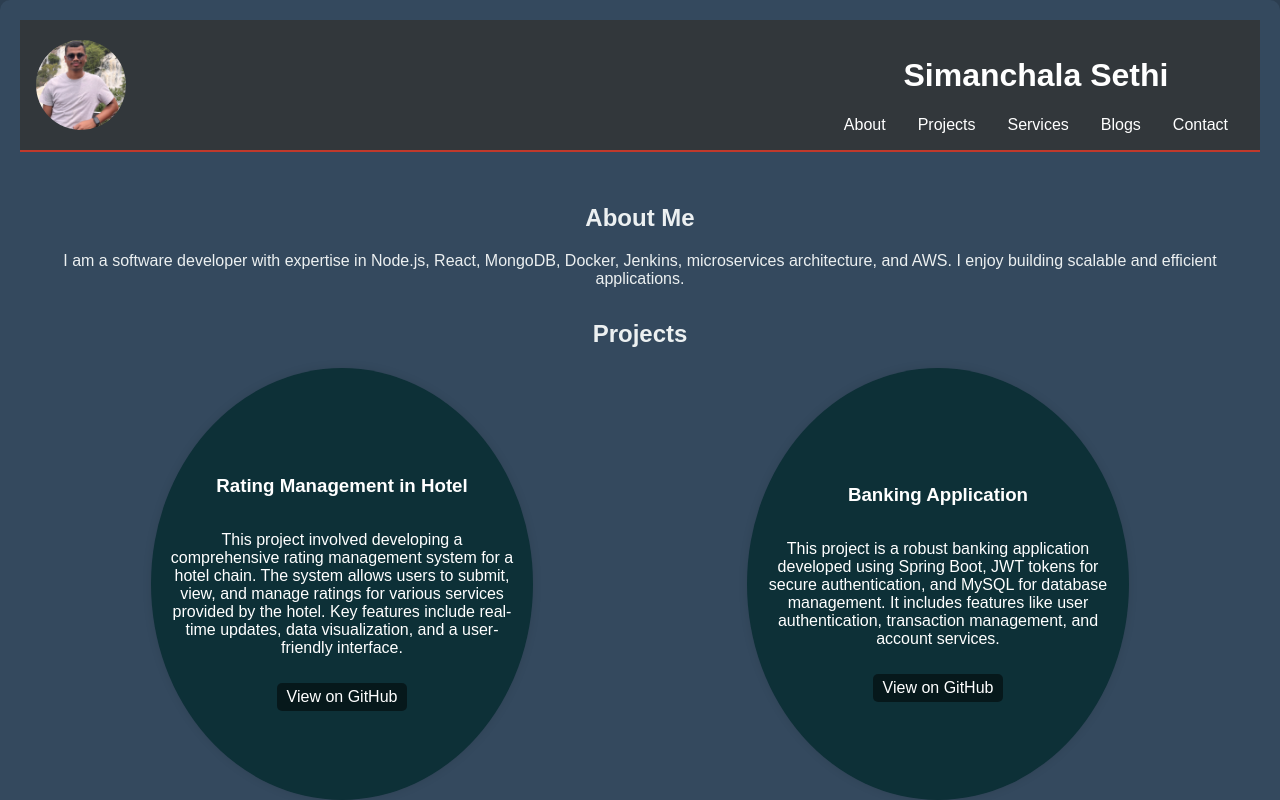
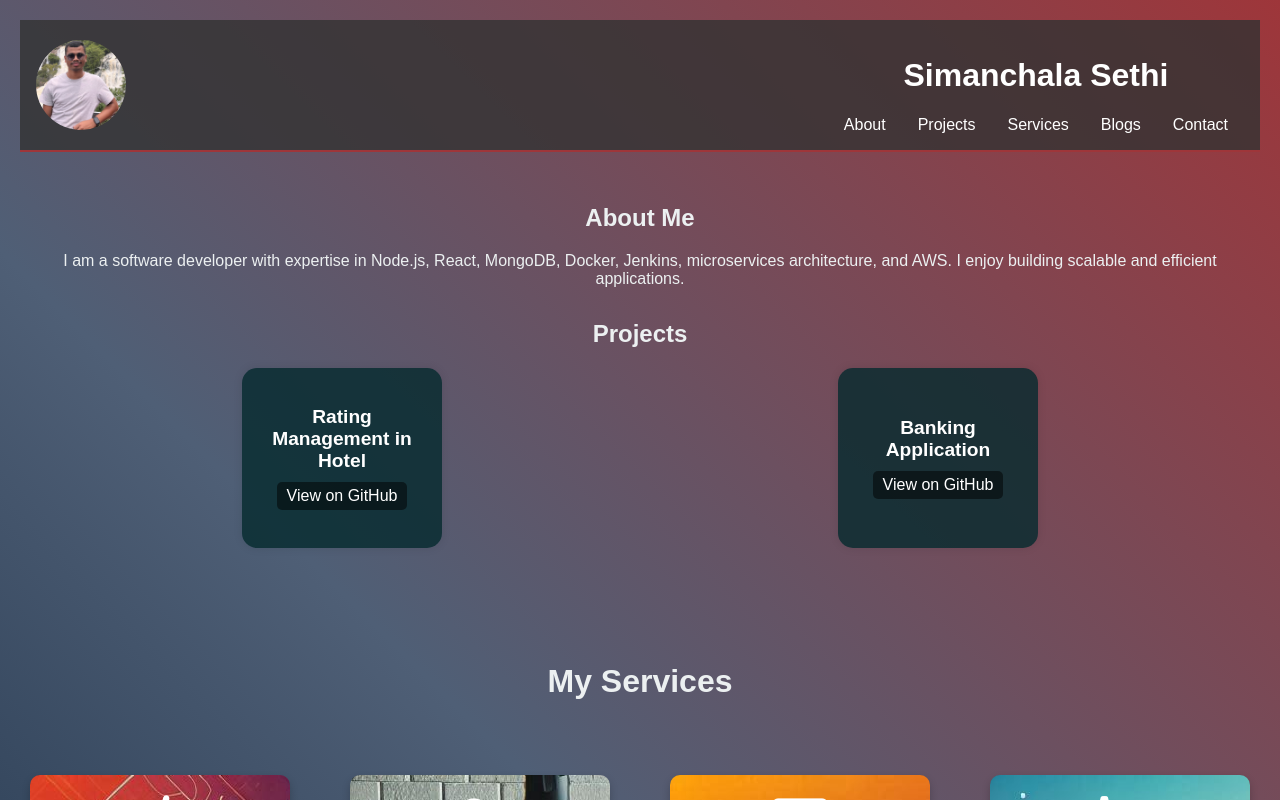
Before and after one commit to SimanchalaSethi/who-is-simanchala, a React (Create React App) app: page / in a window 1280 px wide. Shown: the top 800 px of the page. Built offline with nearby package versions, Linux system fonts and the light colour scheme.

Commit message:
change background color

```diff
--- a/package.json
+++ b/package.json
@@ -14,12 +14,14 @@
     "@testing-library/jest-dom": "^6.5.0",
     "@testing-library/react": "^16.0.1",
     "@testing-library/user-event": "^14.5.2",
+    "bootstrap": "^5.3.3",
     "cross-env": "^7.0.3",
     "react": "^18.3.1",
     "react-dom": "^18.3.1",
     "react-modal": "^3.16.1",
     "react-scripts": "^5.0.1",
     "react-tsparticles": "^2.12.2",
+    "reactstrap": "^9.2.3",
     "tsparticles": "^3.5.0",
     "web-vitals": "^4.2.3",
     "who-is-simanchala": "file:"
--- a/src/App.css
+++ b/src/App.css
@@ -1,23 +1,25 @@
+/* src/components/Main.css */
+
 body {
     margin: 0;
     font-family: Arial, sans-serif;
-    background-color: #2c3e50;
+    background: linear-gradient(45deg,#0f2862, #091f36, #4f5f76,#9e363a); /* Gradient for body background */
     color: #ecf0f1;
 }
 
 .App {
     text-align: center;
     color: #ecf0f1;
-    background-color: #34495e;
+    background-color:linear-gradient(45deg,#0f2862, #091f36, #4f5f76,#9e363a);;
     padding: 20px;
     border-radius: 10px;
 }
 
 header {
-    background-color: #e74c3c;
+    background-color: #0f2862; /* Blue Popsicle */
     color: #ffffff;
     padding: 20px;
-    border-bottom: 2px solid #c0392b;
+    border-bottom: 2px solid #9e363a; /* Redline border */
 }
 
 footer {
--- a/src/components/Main.css
+++ b/src/components/Main.css
@@ -17,17 +17,43 @@
 
 .project {
   background-color: rgba(4, 42, 45, 0.8);
-    padding: 1rem;
-    border-radius: 50%;
+  width: 200px;
+  height: 180px; /* Shortened the height */
+  border-radius: 15px; /* Curve edges */
   box-shadow: 0 0 10px rgba(0, 0, 0, 0.1);
-    width: 350px;
-    height: 400px;
+  display: flex;
+  align-items: center;
+  justify-content: center;
+  text-align: center;
+  color: white;
+  position: relative; /* For positioning the content inside */
+  transition: transform 0.3s; /* Animation duration */
+}
+
+.project:hover {
+  transform: rotateX(30deg); /* Rotate back side 30 degrees */
+}
+
+.project-content {
+  position: absolute;
+  width: 100%;
+  height: 100%;
   display: flex;
   flex-direction: column;
   justify-content: center;
   align-items: center;
-    text-align: center;
-    color: white;
+  padding: 1rem;
+  box-sizing: border-box;
+}
+
+.project h3 {
+  margin: 0;
+  font-size: 1.2rem;
+}
+
+.project p {
+  font-size: 0.9rem;
+  line-height: 1.4;
 }
 
 .project a {
--- a/src/components/Main.js
+++ b/src/components/Main.js
@@ -14,16 +14,17 @@ function Main() {
       </section>
       <section id="projects">
         <h2>Projects</h2>
-        <div class="projects-container">
-          <div class="project">
+        <div className="projects-container">
+          <div className="project">
+            <div className="project-content">
               <h3>Rating Management in Hotel</h3>
-            <p>
+              {/* <p>
                 This project involved developing a comprehensive rating management
                 system for a hotel chain. The system allows users to submit, view,
                 and manage ratings for various services provided by the hotel. Key
                 features include real-time updates, data visualization, and a
                 user-friendly interface.
-            </p>
+              </p> */}
               <a
                 href="https://github.com/SimanchalaSethi/Hotel-User-Rating-Management"
                 target="_blank"
@@ -32,14 +33,16 @@ function Main() {
                 View on GitHub
               </a>
             </div>
-          <div class="project">
+          </div>
+          <div className="project">
+            <div className="project-content">
               <h3>Banking Application</h3>
-            <p>
+              {/* <p>
                 This project is a robust banking application developed using
                 Spring Boot, JWT tokens for secure authentication, and MySQL for
                 database management. It includes features like user
                 authentication, transaction management, and account services.
-            </p>
+              </p> */}
               <a
                 href="https://github.com/SimanchalaSethi/Back-End-Bank-Application.git"
                 target="_blank"
@@ -49,6 +52,7 @@ function Main() {
               </a>
             </div>
           </div>
+        </div>
       </section>
     </main>
   );
```
Also changed, not shown: 1 other file (tests, documents, lock files or other folders). Lines whose indentation alone changed are shown as unchanged.
